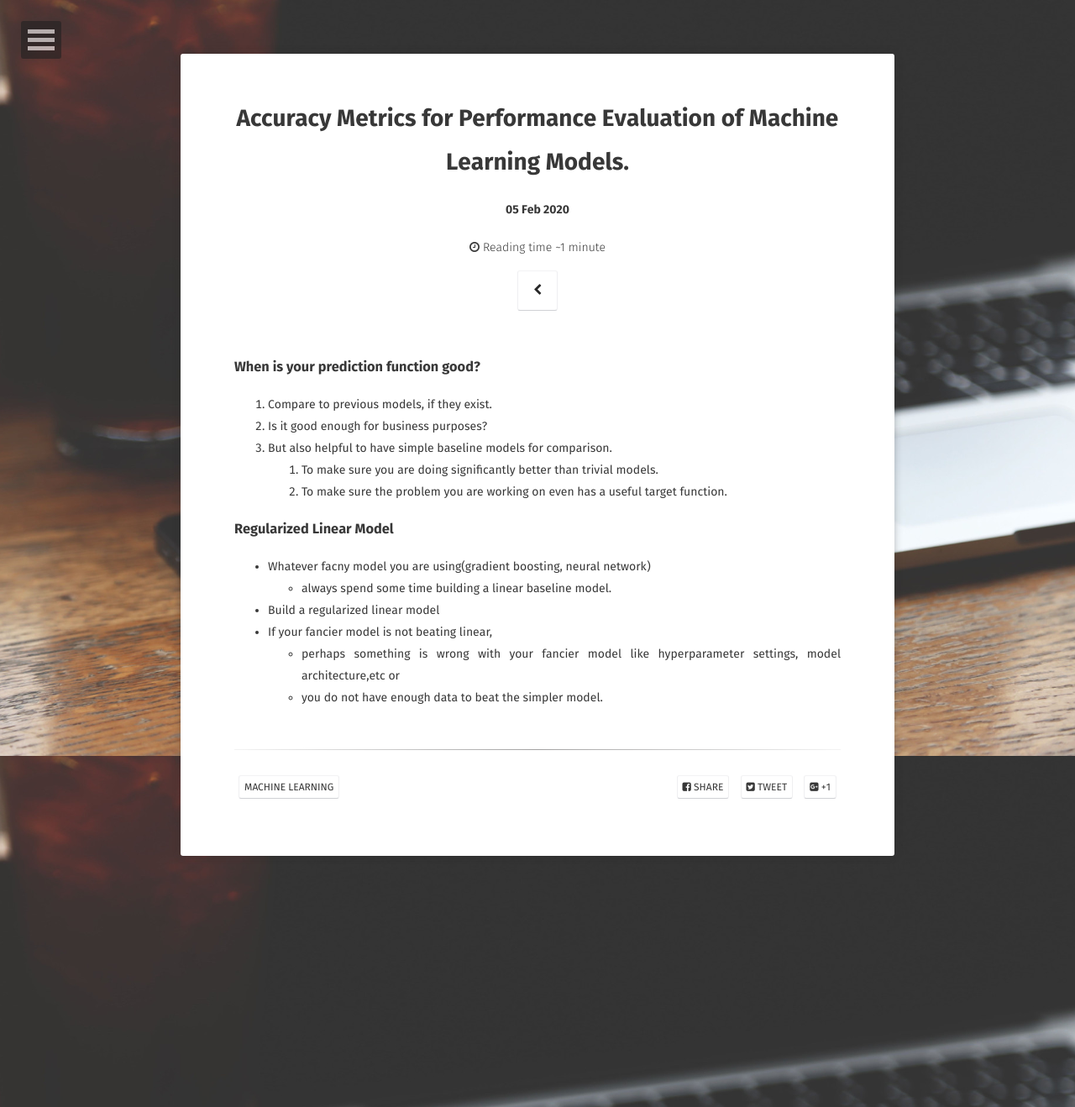
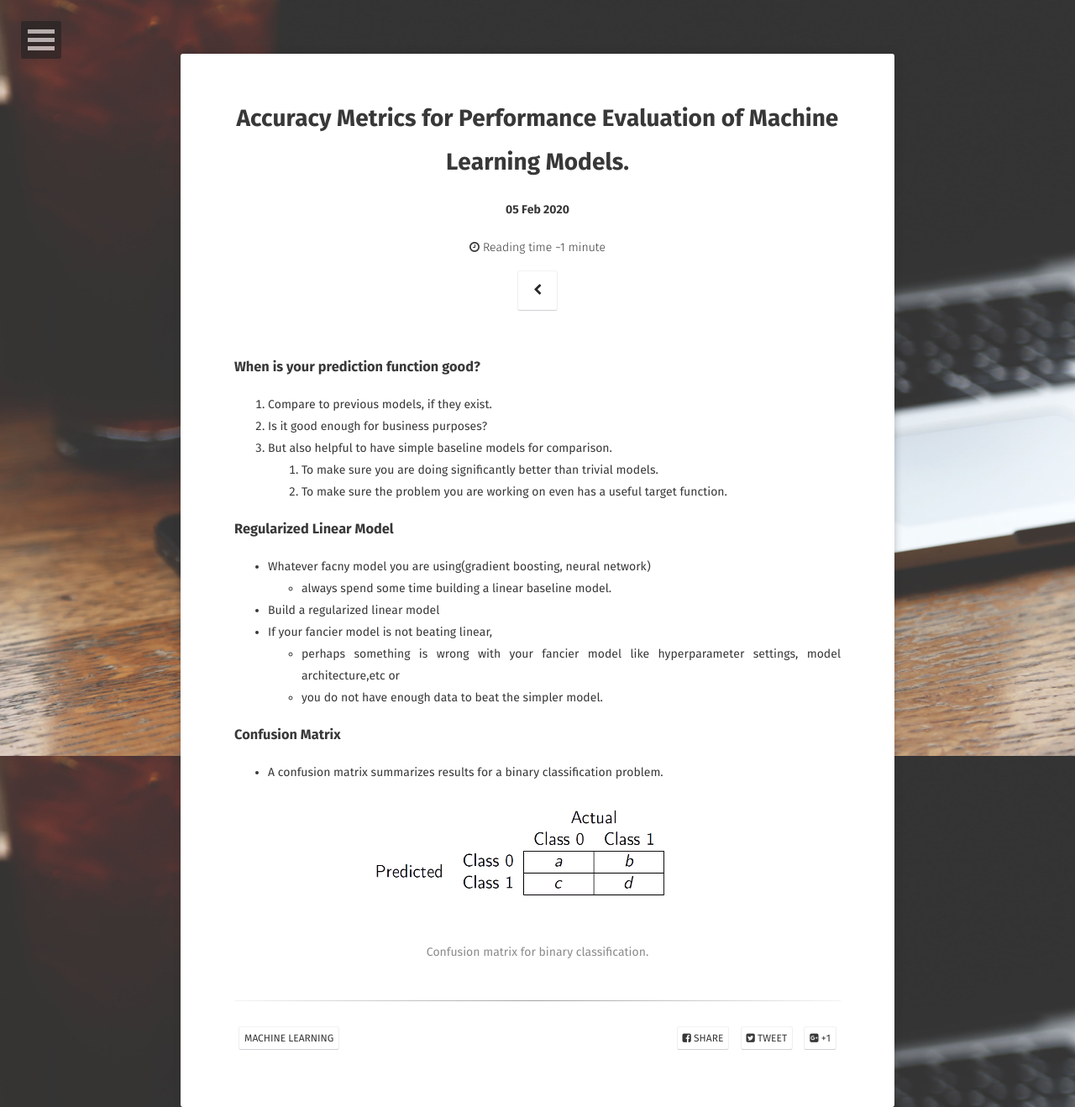
Before and after one commit to rohts-patil/me, a Jekyll site: the page built from _posts/2020-02-05-accuracy-metrics-for-performance-evaluation.md, in a window 1280 px wide. Shown: the whole page at 84% size. Built offline with Jekyll 4.4.1, drawn with Linux system fonts in a browser that asks for light colours; some web fonts are replaced.

Commit message:
added confusion matrix in the post

```diff
--- a/_posts/2020-02-05-accuracy-metrics-for-performance-evaluation.md
+++ b/_posts/2020-02-05-accuracy-metrics-for-performance-evaluation.md
@@ -23,3 +23,12 @@ comments: true
 * If your fancier model is not beating linear,
 	* perhaps something is wrong with your fancier model like hyperparameter settings, model architecture,etc or
 	* you do not have enough data to beat the simpler model.
+
+### Confusion Matrix
+
+* A confusion matrix summarizes results for a binary classification problem.
+
+<figure>
+	<img src="https://github.com/rohts-patil/me/blob/master/assets/img/accuracy-metrics/confusion-matrix.png?raw=true">
+	<figcaption><center>Confusion matrix for binary classification.</center></figcaption>
+</figure>
```
